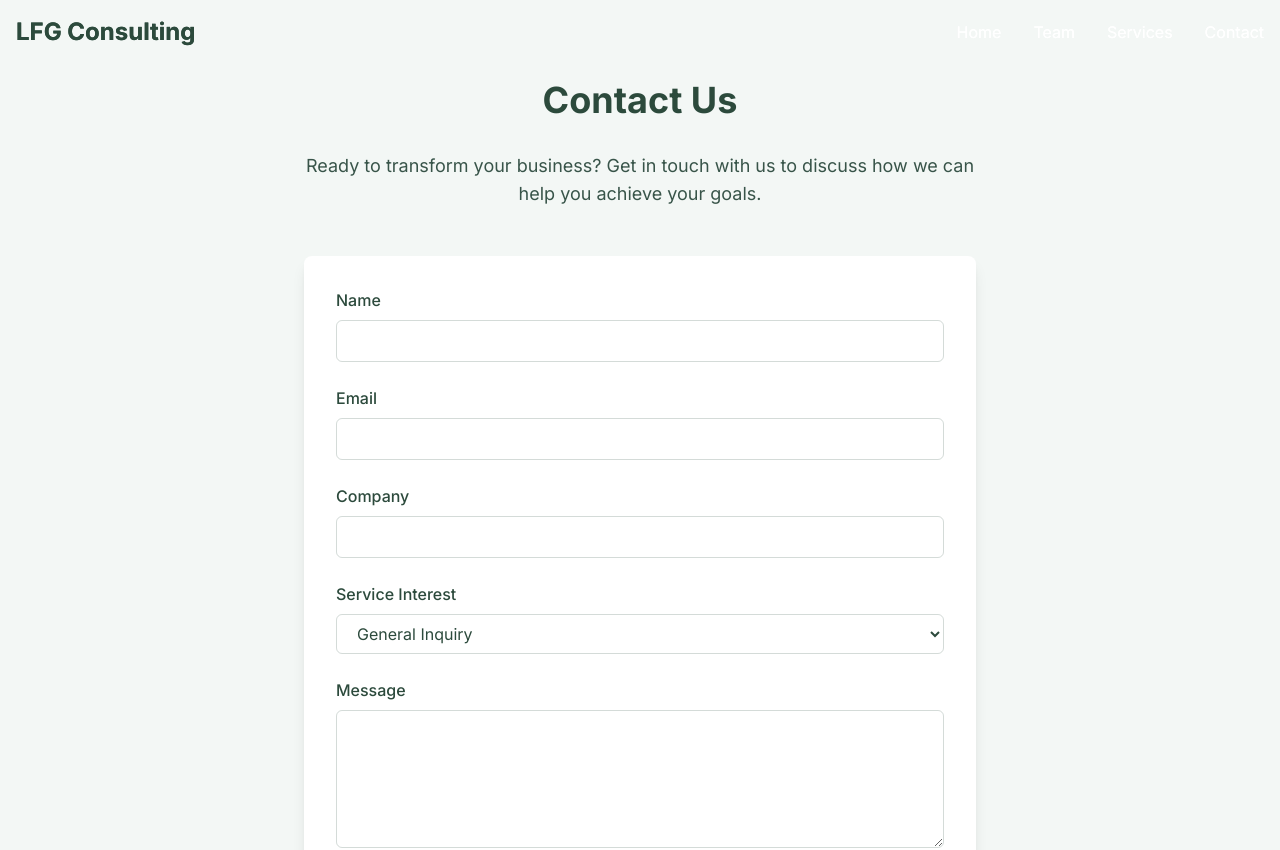
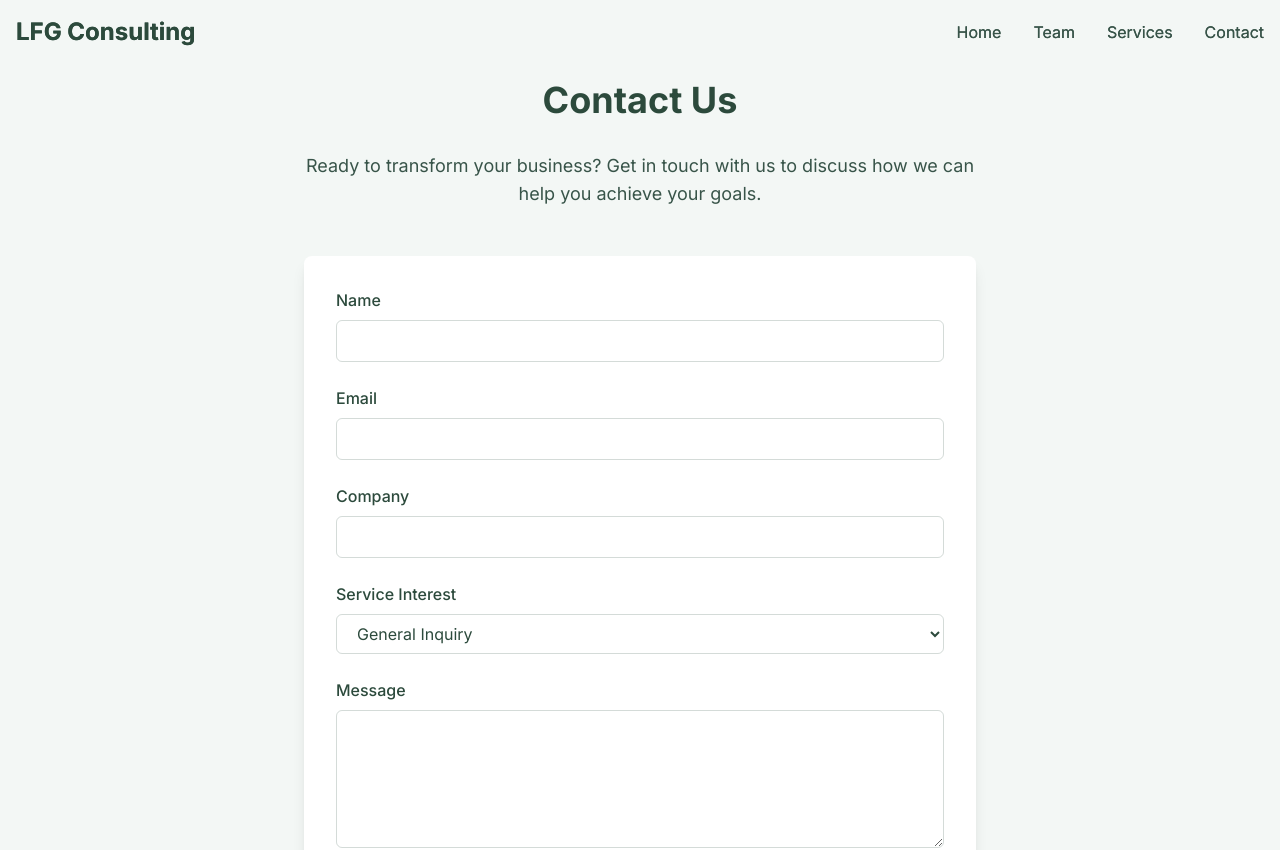
Before and after one commit to grizzdank/lfgwebsite, a Next.js app: page /contact in a window 1280 px wide. Shown: the top 850 px of the page. Built offline with nearby package versions, Linux system fonts and the light colour scheme.

Commit message:
fix: Adjust navbar text color on contact page

```diff
--- a/src/components/layout/Header.tsx
+++ b/src/components/layout/Header.tsx
@@ -4,6 +4,7 @@ import { useState, useEffect } from 'react';
 import Link from 'next/link';
 import { motion } from 'framer-motion';
 import { AnimatePresence } from 'framer-motion';
+import { usePathname } from 'next/navigation';
 
 const menuItems = [
   { name: 'Home', href: '/' },
@@ -15,6 +16,8 @@ const menuItems = [
 export default function Header() {
   const [isScrolled, setIsScrolled] = useState(false);
   const [isMobileMenuOpen, setIsMobileMenuOpen] = useState(false);
+  const pathname = usePathname();
+  const isContactPage = pathname === '/contact';
 
   useEffect(() => {
     const handleScroll = () => {
@@ -47,7 +50,7 @@ export default function Header() {
                 key={item.name}
                 href={item.href}
                 className={`${
-                  isScrolled ? 'text-[#385449]' : 'text-white'
+                  isScrolled || isContactPage ? 'text-[#385449]' : 'text-white'
                 } hover:text-[#c17f59] transition-colors`}
               >
                 {item.name}
```
